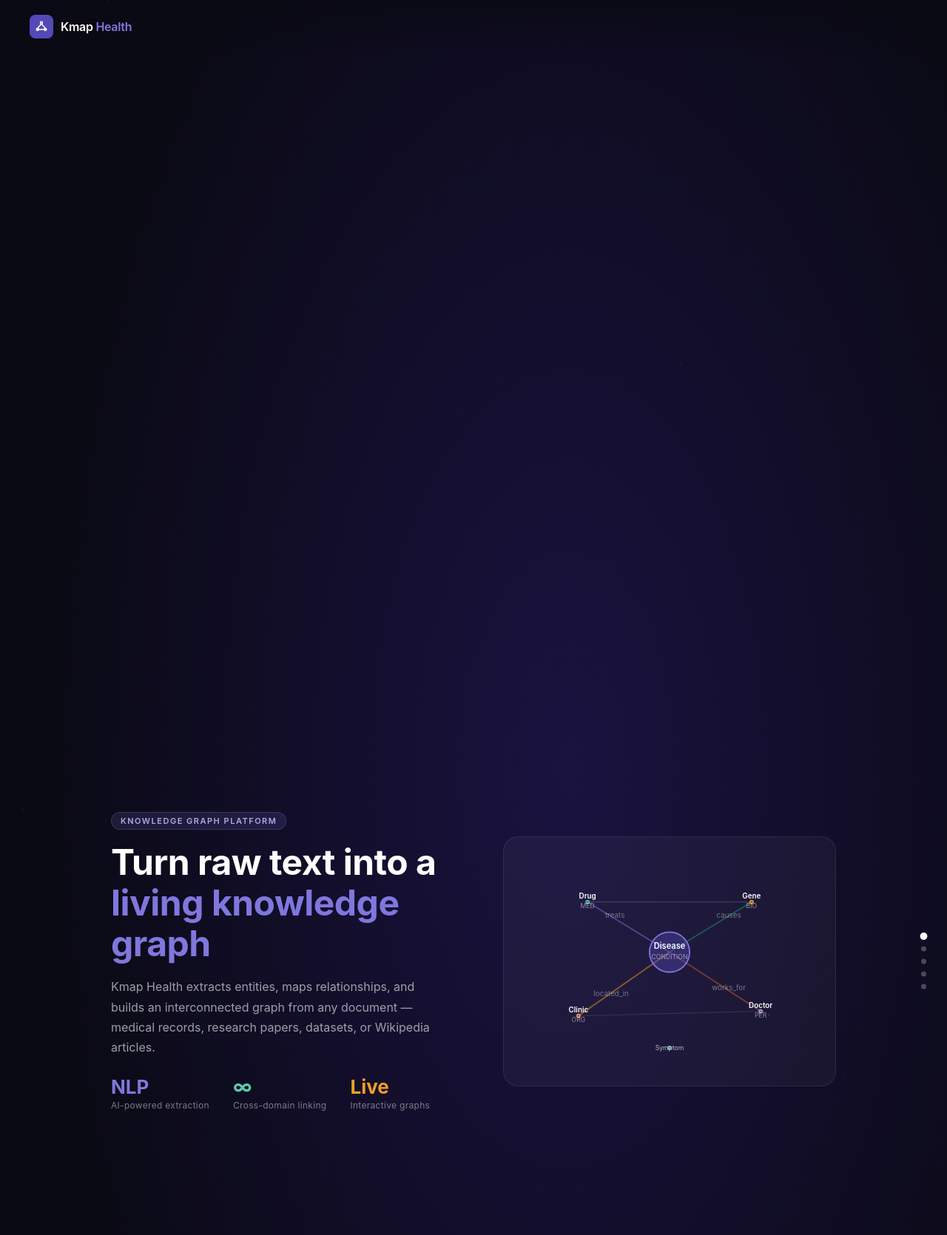
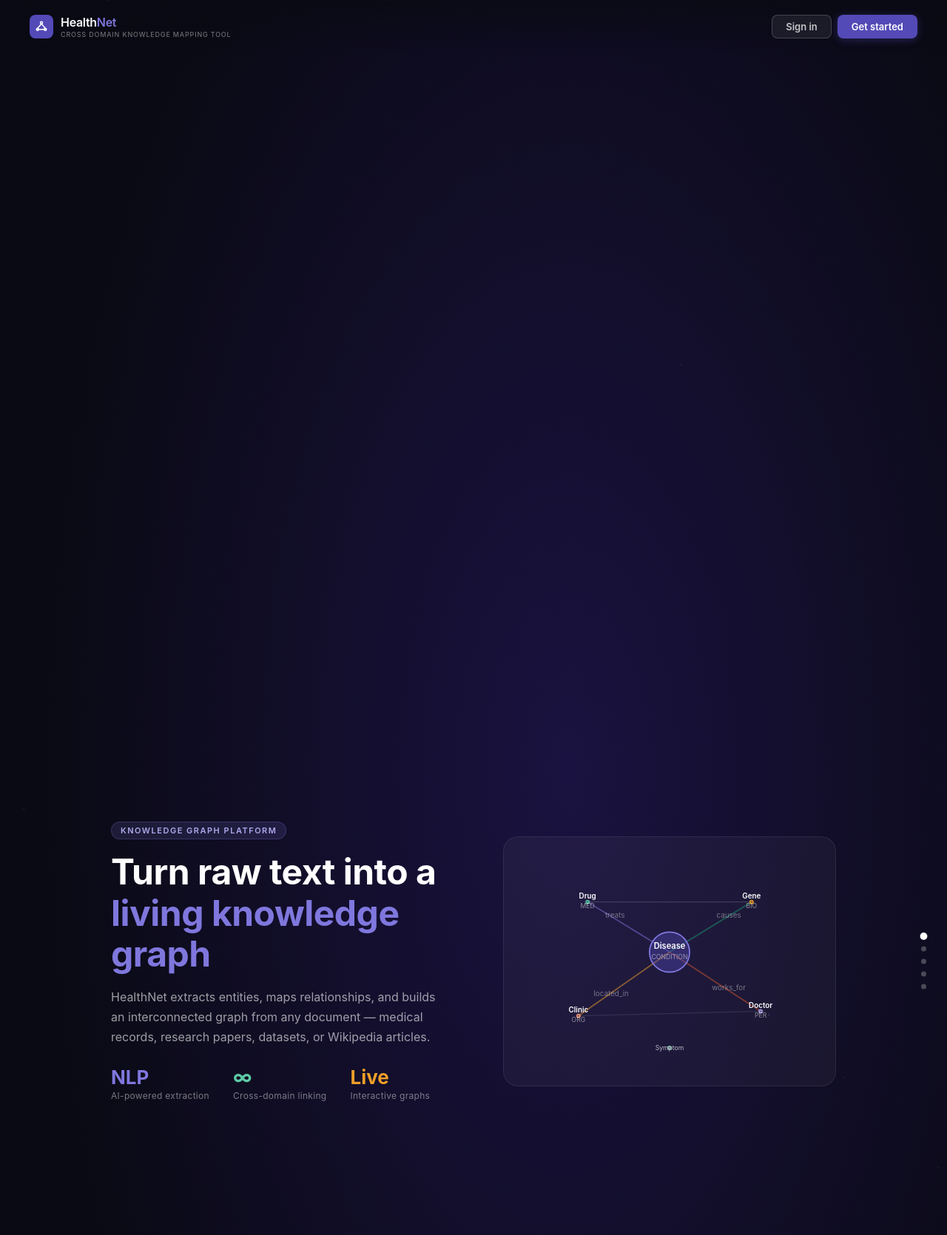
Before and after one commit to prayashi447/Kmap_Health, a Flask app: page / in a window 1280 px wide. Shown: the top 1670 px of the page at 74% size. Run offline with Flask 3, Linux system fonts and the light colour scheme.

Commit message:
Update landing.html

```diff
--- a/templates/landing.html
+++ b/templates/landing.html
@@ -3,7 +3,7 @@
 <head>
 <meta charset="UTF-8">
 <meta name="viewport" content="width=device-width, initial-scale=1.0">
-<title>Kmap Health — Knowledge Graph Platform</title>
+<title>HealthNet — Cross Domain Knowledge Mapping Tool</title>
 <style>
   *, *::before, *::after { box-sizing: border-box; margin: 0; padding: 0; }
 
@@ -106,6 +106,46 @@
   .logo-icon svg { width: 18px; height: 18px; }
   .logo-text { font-size: 16px; font-weight: 600; letter-spacing: -.3px; }
   .logo-text span { color: var(--purple-400); }
+
+
+  /* ─── LOGO BRAND STACK ─── */
+  .logo-brand { display: flex; flex-direction: column; gap: 1px; }
+  .logo-tagline {
+    font-size: 9px; font-weight: 500; letter-spacing: .8px;
+    text-transform: uppercase;
+    color: rgba(255,255,255,.4);
+    white-space: nowrap;
+  }
+
+  /* ─── TOPBAR QUICK-ACCESS BUTTONS ─── */
+  .topbar-actions { margin-left: auto; display: flex; gap: 8px; }
+  .topbar-btn {
+    padding: 7px 18px; border-radius: 8px;
+    font-size: 13px; font-weight: 600;
+    text-decoration: none; cursor: pointer;
+    transition: background .18s, transform .15s;
+    white-space: nowrap;
+  }
+  .topbar-btn:active { transform: scale(.97); }
+  .topbar-btn-ghost {
+    color: rgba(255,255,255,.75);
+    background: rgba(255,255,255,.07);
+    border: 1px solid rgba(255,255,255,.18);
+  }
+  .topbar-btn-ghost:hover { background: rgba(255,255,255,.13); color: #fff; }
+  .topbar-btn-solid {
+    color: #fff;
+    background: var(--purple-600);
+    border: 1px solid transparent;
+    box-shadow: 0 2px 12px rgba(83,74,183,.4);
+  }
+  .topbar-btn-solid:hover { filter: brightness(1.12); }
+
+  @media (max-width: 600px) {
+    .logo-tagline { display: none; }
+    .topbar-btn-ghost { display: none; }
+    .topbar-actions { gap: 6px; }
+  }
 
   /* ─── SLIDE CONTENT BASE ─── */
   .slide-inner {
@@ -387,7 +427,14 @@
       <line x1="12" y1="7" x2="5" y2="15"/><line x1="12" y1="7" x2="19" y2="15"/><line x1="5" y1="17" x2="19" y2="17"/>
     </svg>
   </div>
-  <span class="logo-text">Kmap <span>Health</span></span>
+  <div class="logo-brand">
+    <span class="logo-text">Health<span>Net</span></span>
+    <span class="logo-tagline">Cross Domain Knowledge Mapping Tool</span>
+  </div>
+  <div class="topbar-actions">
+    <a href="/login" class="topbar-btn topbar-btn-ghost">Sign in</a>
+    <a href="/register" class="topbar-btn topbar-btn-solid">Get started</a>
+  </div>
 </div>
 
 <!-- Nav dots -->
@@ -420,7 +467,7 @@
           <span class="hl-purple">living knowledge graph</span>
         </h1>
         <p class="slide-body">
-          Kmap Health extracts entities, maps relationships, and builds
+          HealthNet extracts entities, maps relationships, and builds
           an interconnected graph from any document — medical records,
           research papers, datasets, or Wikipedia articles.
         </p>
@@ -625,7 +672,7 @@
           <span class="hl-coral">AI, and academia</span>
         </h1>
         <p class="slide-body">
-          Upload datasets from different domains and watch Kmap Health
+          Upload datasets from different domains and watch HealthNet
           automatically discover bridges — "Protein" in a medical paper is
           the same concept as in an AI research abstract.
         </p>
```
